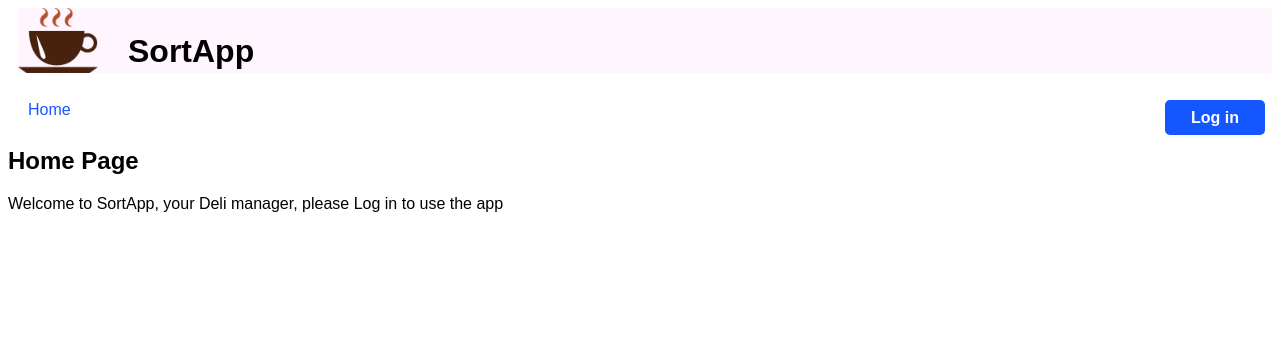
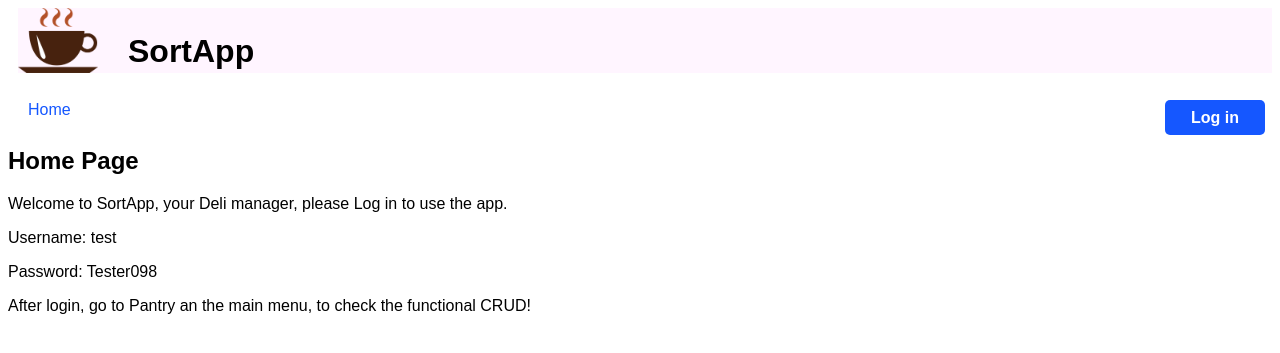
Before and after one commit to emadrigalsw/sortapp, a Django app: page / in a window 1280 px wide. Shown: the top 353 px of the page. Run offline with Django 4.2, Linux system fonts and the light colour scheme.

Commit message:
Some instructions changed Delete some trash

```diff
--- a/SortApp/inventory/templates/inventory/home.html
+++ b/SortApp/inventory/templates/inventory/home.html
@@ -9,6 +9,9 @@
 <header>
     <h2>Home Page</h2>
     <p>{{text}}</p>
+    <p>Username: test</p>
+    <p>Password: Tester098</p>
+    <p>After login, go to Pantry an the main menu, to check the functional CRUD!</p>
 </header>
 
 {% endblock %}
--- a/SortApp/inventory/templates/registration/login.html
+++ b/SortApp/inventory/templates/registration/login.html
@@ -6,6 +6,8 @@
 
 <div class="login-form">
 <h2>Please login</h2>
+<p>Username: test</p>
+<p>Password: Tester098</p>
   <form class="login" method="post">
       <div>
         {% csrf_token %}
--- a/SortApp/inventory/views.py
+++ b/SortApp/inventory/views.py
@@ -2,15 +2,16 @@ from django.shortcuts import render, redirect
 from django.views.generic import ListView, CreateView, UpdateView, DeleteView
 from .models import Ingredient
 from .forms import IngredientForm
-from django.contrib.auth.decorators import login_required
+# from django.contrib.auth.decorators import login_required
 from django.contrib.auth.mixins import LoginRequiredMixin
 from django.contrib.auth.forms import UserCreationForm
-from django.urls import reverse_lazy
+# from django.urls import reverse_lazy
 from django.contrib.auth import logout
+
+
 # Create your views here.
 
 
-# @login_required
 def home(request):
     """
      Displays home page.
@@ -20,7 +21,7 @@ def home(request):
      :template:`inventory/home.html`
      """
     context = {
-        'text': 'Welcome to SortApp, your Deli manager, please Log in to use the app'}
+        'text': 'Welcome to SortApp, your Deli manager, please Log in to use the app.'}
     return render(request, 'inventory/home.html', context)
 
 
```
Also changed, not shown: SortApp/db.sqlite3.
